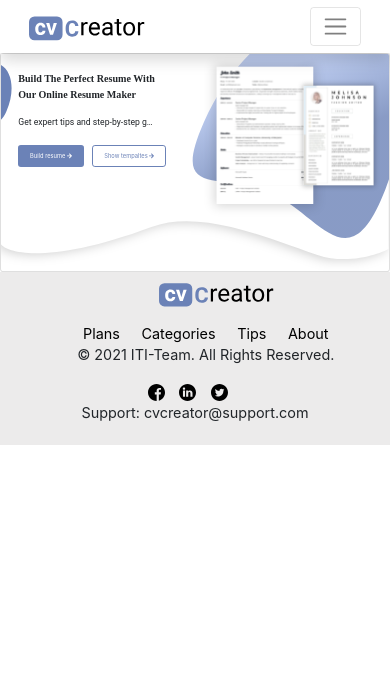
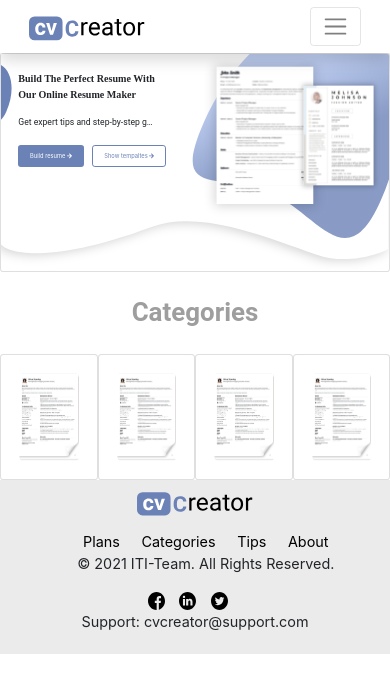
Before and after one commit to sohaila-mohamed/CV-Creator-ClientSide, a React (Create React App) app: page / in a window 390 px wide. Shown: the top 692 px of the page. Built offline with nearby package versions, Linux system fonts and the light colour scheme.

Commit message:
edit footer im md screen and make it responsive

```diff
--- a/src/components/Footer/Footer.jsx
+++ b/src/components/Footer/Footer.jsx
@@ -9,16 +9,16 @@ import { NavLink } from "react-router-dom";
 function Footer() {
   return (
     <div id="Footer" className="p-2">
-      <div className="container-fluid p-0 d-flex flex-wrap justify-content-between h-100 w-100">
-        <div className="mb-3 d-inline-block ml-5 align-self-center text-sm-center text-center text-lg-left text-md-left flex-lg-grow-0 flex-md-grow-0 flex-sm-grow-0 flex-grow-1">
+      <div className="container-fluid p-0 d-lg-flex d-md-flex d-block flex-wrap justify-content-between h-100 w-100">
+        <div className="mb-3 d-lg-inline-block d-md-inline-block d-sm-block d-block ml-lg-5 ml-md-5 ml-0 align-self-center text-sm-center text-center text-lg-left text-md-left">
           <img src={logo} alt="Logo" id="Footer-logo" />
           <img
             src={Line}
             alt="Line after logo"
-            className="ml-3 d-lg-inline-block d-md-inline-block d-sm-inline-block d-none"
+            className="ml-3 d-lg-inline-block d-md-inline-block d-sm-none d-none"
           />
         </div>
-        <div className="flex-grow-1 text-sm-center text-center text-lg-left text-md-left d-inline-block align-self-center">
+        <div className="flex-grow-1 text-sm-center text-center text-lg-left text-md-left d-lg-inline-block d-md-inline-block d-sm-block d-block align-self-center">
           <NavLink to="/" href="#" className="Footer-a ml-4">
             Plans
           </NavLink>
@@ -33,7 +33,7 @@ function Footer() {
           </NavLink>
           <p className="p-0 ml-4">&copy; 2021 ITI-Team. All Rights Reserved.</p>
         </div>
-        <div className="d-inline-block align-self-center ml-5 mr-5 text-sm-center text-center text-lg-left text-md-left flex-lg-grow-0 flex-md-grow-0 flex-sm-grow-1 flex-grow-1">
+        <div className="d-lg-inline-block d-md-inline-block d-sm-block d-block align-self-center ml-5 mr-5 text-sm-center text-center text-lg-left text-md-left">
           <img src={facebook} alt="facbook" className="icon mr-3" />
           <img src={Linkedin} alt="linkedin" className="icon mr-3" />
           <img src={twitter} alt="twitter" className="icon mr-3" />
--- /dev/null
+++ b/src/components/Home/Categories/Category.css
@@ -0,0 +1,7 @@
+#Category-Header {
+  color: #9e9e9e;
+  font-weight: bold;
+  text-align: center;
+  font-size: 1.8rem;
+  font-family: Roboto;
+}
--- /dev/null
+++ b/src/components/Home/Categories/Category.jsx
@@ -0,0 +1,34 @@
+import "./Category.css";
+import cv from "../../../images/Cv-img.png";
+function Category() {
+  return (
+    <div className="bg-white">
+      <p id="Category-Header" className="m-4">
+        Categories
+      </p>
+      <div className="d-flex justify-content-evenly">
+        <div className="card">
+          <div className="card-body">
+            <img src={cv} className="card-img" alt="cvs" />
+          </div>
+        </div>
+        <div className="card">
+          <div className="card-body">
+            <img src={cv} className="card-img" alt="cvs" />
+          </div>
+        </div>
+        <div className="card">
+          <div className="card-body">
+            <img src={cv} className="card-img" alt="cvs" />
+          </div>
+        </div>
+        <div className="card">
+          <div className="card-body">
+            <img src={cv} className="card-img" alt="cvs" />
+          </div>
+        </div>
+      </div>
+    </div>
+  );
+}
+export default Category;
--- a/src/components/Home/Home.jsx
+++ b/src/components/Home/Home.jsx
@@ -5,6 +5,7 @@ import { faArrowRight } from "@fortawesome/free-solid-svg-icons";
 import { FontAwesomeIcon } from "@fortawesome/react-fontawesome";
 import "./Home.css";
 import verified from "../../images/verified.svg";
+import Category from "./Categories/Category";
 function Home() {
   return (
     <Fragment>
@@ -20,7 +21,8 @@ function Home() {
               resume maker to create the customized resume.
             </p>
             <Button className="btn-custom text-white">
-            Build resume <FontAwesomeIcon icon={faArrowRight}></FontAwesomeIcon>
+              Build resume{" "}
+              <FontAwesomeIcon icon={faArrowRight}></FontAwesomeIcon>
             </Button>
             <Button className="btn-custon-outline text-color">
               Show tempaltes{" "}
@@ -28,36 +30,23 @@ function Home() {
             </Button>
           </div>
 
-
-
-          <div className="position-absolute d-lg-flex cards-container align-self-end  d-md-flex d-sm-flex d-none " >
-            <div
-              className="Floating-card p-4 shadow position-relative align-self-end"
-
-            >
+          <div className="position-absolute d-lg-flex cards-container align-self-end  d-md-flex d-sm-flex d-none ">
+            <div className="Floating-card p-4 shadow position-relative align-self-end">
               <p>Create Multiple Versions</p>
               <img src={verified} alt="verified" className="img-position" />
             </div>
-            <div
-              className="Floating-card p-4 shadow position-relative align-self-center"
-
-            >
+            <div className="Floating-card p-4 shadow position-relative align-self-center">
               <p>Custom Layout</p>
               <img src={verified} alt="verified" className="img-position" />
             </div>
-            <div
-              className="Floating-card p-4 shadow position-relative align-self-start"
-
-            >
-              <p
-              >
-                3 Page CV
-              </p>
+            <div className="Floating-card p-4 shadow position-relative align-self-start">
+              <p>3 Page CV</p>
               <img src={verified} alt="verified" className="img-position" />
             </div>
           </div>
         </div>
       </div>
+      <Category />
     </Fragment>
   );
 }
```
Also changed, not shown: src/images/Cv-img.png (added). Lines whose indentation alone changed are shown as unchanged.
